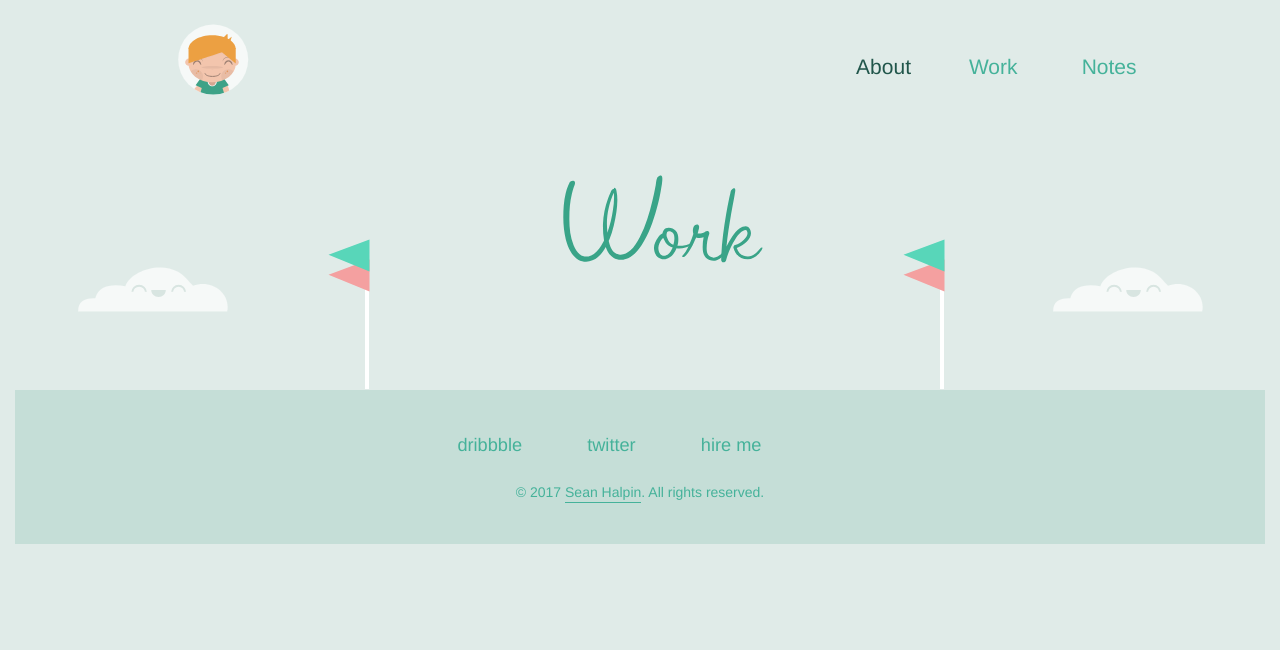
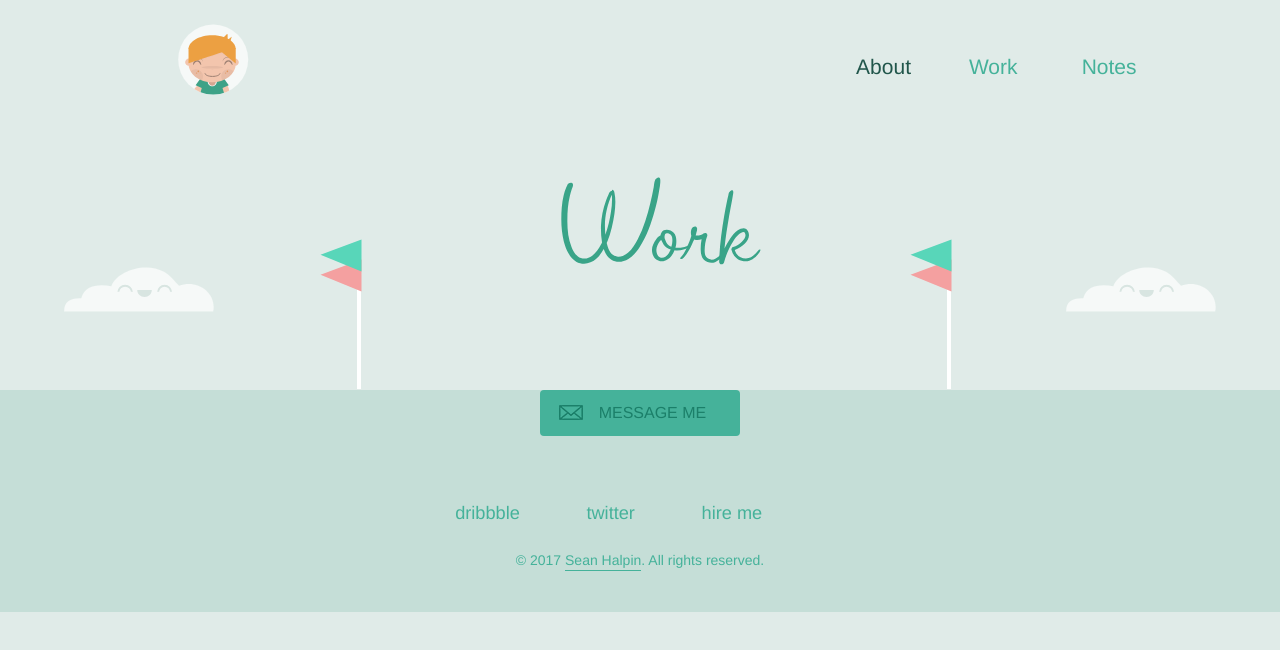
Before and after one commit to SanthoshGugan/SanthoshGugan.github.io, a plain HTML site: page work.html in a window 1280 px wide. Drawn offline with Linux system fonts and the light colour scheme.

Commit message:
#work #IcanHelp

```diff
--- a/styles/about.css
+++ b/styles/about.css
@@ -8,12 +8,6 @@
 }
 
 .mainImage img{
-}
-
-/*Stephen*/
-.container-fluid {
-	padding-left: 0px !important;
-	padding-right: 0px !important;
 }
 
 #im-sean {
@@ -206,10 +200,7 @@ h3{
 	height: 185px;
 }
 
-/*Can I Help*/
-.iCanHelp{
-	padding-bottom: 5%;
-}
+
 
 
 /*Mobile*/
@@ -290,53 +281,3 @@ h3{
 		width: 60%;
 	}
 }
-
-/* I Can Help */
-/* Stephen */
-button.message-button {
-	width: 200px;
-    height: 46px;
-	background-color: #45b29a;
-	color: #1b7f69;
-	border-color: transparent;
-	transition: all 0.5s;
-	display: block;
-    margin: 0 auto;
-}
-
-button.message-button:hover {
-	background-color: #3ea08a !important;
-	color: #1b7f69 !important;
-	border-color: transparent;
-	transition: all 0.5s;
-}
-
-.mail-me {
-	padding-right: 12px;
-}
-
-.mail-me-img {
-	padding-bottom: 3px;
-}
-
-.message-text {
-	text-transform: uppercase;
-	font-size: 16px;
-    font-weight: 300;
-	padding-right: 15px;
-	color: inherit;
-}
-
-.button-link:hover, .button-link:active, .button-link:focus, .button-link:visited {
-	text-decoration: none;
-	color: inherit;
-	outline: none;
-}
-
-button a {
-	color: inherit;
-}
-
-*:focus {
-    outline: none !important;
-}
--- a/styles/global.css
+++ b/styles/global.css
@@ -74,6 +74,13 @@ body{
 	background-color: #E0EBE8 !important;
 }
 
+
+.container-fluid {
+	padding-left: 0px !important;
+	padding-right: 0px !important;
+}
+
+
 .header-image {
     background-image: url(../assets/img/content/nav/header-logo-i.svg);
     background-position: -3% -8%;
@@ -139,6 +146,60 @@ body{
 /*******************************************************************************/
 
 /*******************************************************************************/
+/*CanIHelp*/
+/*******************************************************************************/
+.iCanHelp{
+	padding-bottom: 5%;
+}
+
+button.message-button {
+	width: 200px;
+    height: 46px;
+	background-color: #45b29a;
+	color: #1b7f69;
+	border-color: transparent;
+	transition: all 0.5s;
+	display: block;
+    margin: 0 auto;
+}
+
+button.message-button:hover {
+	background-color: #3ea08a !important;
+	color: #1b7f69 !important;
+	border-color: transparent;
+	transition: all 0.5s;
+}
+
+.mail-me {
+	padding-right: 12px;
+}
+
+.mail-me-img {
+	padding-bottom: 3px;
+}
+
+.message-text {
+	text-transform: uppercase;
+	font-size: 16px;
+    font-weight: 300;
+	padding-right: 15px;
+	color: inherit;
+}
+
+.button-link:hover, .button-link:active, .button-link:focus, .button-link:visited {
+	text-decoration: none;
+	color: inherit;
+	outline: none;
+}
+
+button a {
+	color: inherit;
+}
+
+*:focus {
+    outline: none !important;
+}
+/*******************************************************************************/
 /*Footer */
 /*******************************************************************************/
 /*Footer*/
@@ -194,7 +255,7 @@ footer{
 
 	.header{
 		padding-left: 1%;
-		margin-top: 6%;
+		padding-top: 6%;
 		padding-left: 5%;
 	}
 }
--- a/work.html
+++ b/work.html
@@ -52,6 +52,14 @@
 				</div>
 			</div>
 		</div>
+		<div class="iCanHelp col-xs-12 col-sm-12 col-md-12 col-lg-12">
+			<button class="btn message-button">
+				<a class="button-link" href="mailto:4u.marshall@gmail.com">
+					<span class="mail-me"><img class="mail-me-img" src="./assets/img/content/home/contact/mail.png" alt="Mail Logo"/></span>
+					<span class="message-text">Message Me</span>
+				</a>
+			</button>
+		</div>
 		<!-- Footer -->
 		<footer class="text-center">
 			<div class="row">
```
